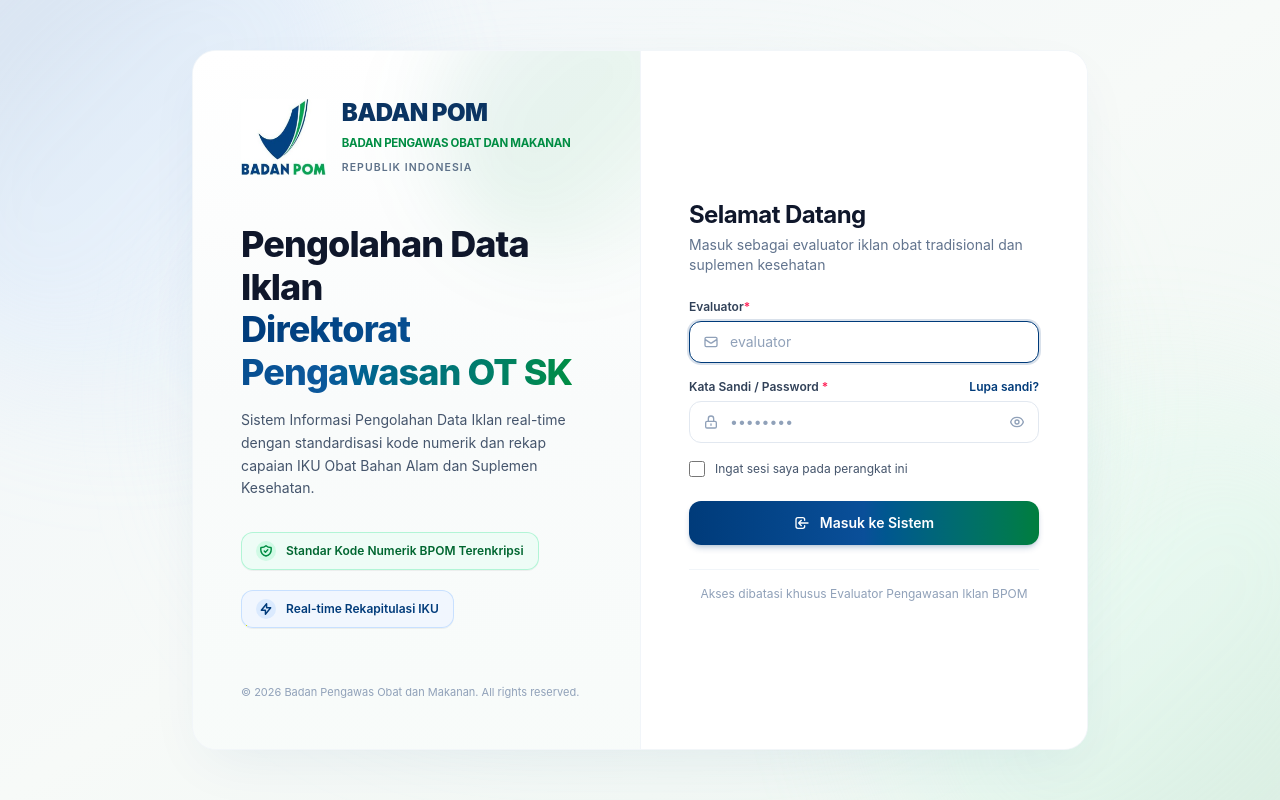
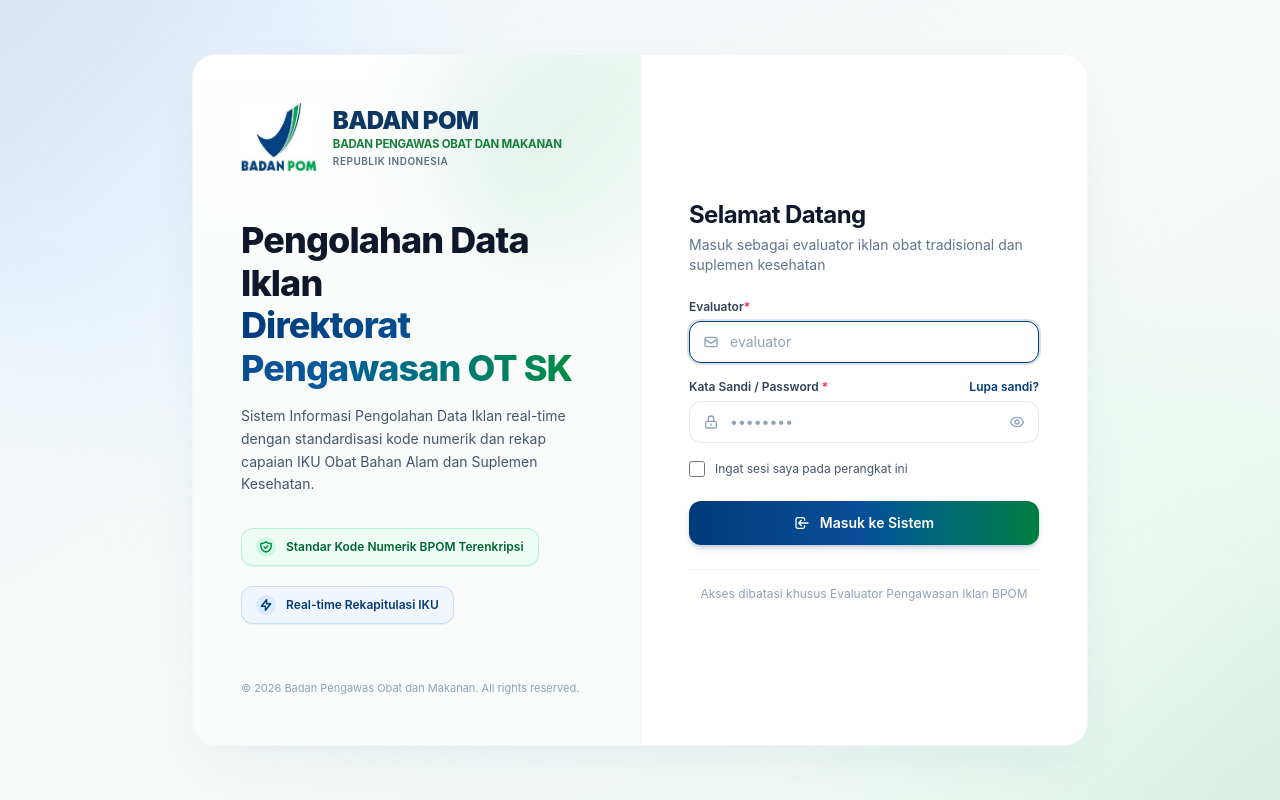
Before and after one commit to trimitanf/Aplikasi-Pengolahan-Data-, a Laravel app: page /login in a window 1280 px wide. Run offline with Laravel 12, Linux system fonts and the light colour scheme; style sheets or scripts are compiled from the project's sources; some web fonts are replaced.

Commit message:
style(auth): tighten vertical spacing between institution text lines

```diff
--- a/resources/views/auth/login.blade.php
+++ b/resources/views/auth/login.blade.php
@@ -40,24 +40,24 @@
                 <!-- Top Brand Logo (Frameless, Larger, Clear) & Institution Name -->
                 <div class="flex items-center gap-3.5 sm:gap-4">
                     @if (file_exists(public_path('assets/logo-bpom.jpg')))
-                        <img src="{{ asset('assets/logo-bpom.jpg') }}" alt="Logo BPOM" class="h-16 sm:h-[76px] w-auto object-contain shrink-0">
+                        <img src="{{ asset('assets/logo-bpom.jpg') }}" alt="Logo BPOM" class="h-16 sm:h-[68px] w-auto object-contain shrink-0">
                     @elseif (file_exists(public_path('assets/logo-bpom.jpeg')))
-                        <img src="{{ asset('assets/logo-bpom.jpeg') }}" alt="Logo BPOM" class="h-16 sm:h-[76px] w-auto object-contain shrink-0">
+                        <img src="{{ asset('assets/logo-bpom.jpeg') }}" alt="Logo BPOM" class="h-16 sm:h-[68px] w-auto object-contain shrink-0">
                     @elseif (file_exists(public_path('assets/BADAN_POM.png')))
-                        <img src="{{ asset('assets/BADAN_POM.png') }}" alt="Logo BPOM" class="h-16 sm:h-[76px] w-auto object-contain shrink-0">
+                        <img src="{{ asset('assets/BADAN_POM.png') }}" alt="Logo BPOM" class="h-16 sm:h-[68px] w-auto object-contain shrink-0">
                     @else
-                        <div class="h-16 sm:h-[76px] w-16 rounded-2xl bg-[#003B7A] text-white flex items-center justify-center font-bold text-lg tracking-wider shadow-sm">
+                        <div class="h-16 sm:h-[68px] w-16 rounded-2xl bg-[#003B7A] text-white flex items-center justify-center font-bold text-lg tracking-wider shadow-sm">
                             BPOM
                         </div>
                     @endif
-                    <div class="h-16 sm:h-[76px] flex flex-col justify-between py-0.5">
-                        <div class="text-xl sm:text-2xl font-black tracking-tight text-[#0B3462] leading-none">
+                    <div class="flex flex-col justify-center gap-1 sm:gap-1.5">
+                        <div class="text-xl sm:text-2xl font-black tracking-tight text-[#0F3764] leading-none">
                             BADAN POM
                         </div>
-                        <div class="text-[10px] sm:text-[11.5px] font-bold text-[#008D43] uppercase tracking-tight whitespace-nowrap leading-none">
+                        <div class="text-[10px] sm:text-[11.5px] font-bold text-[#168039] uppercase tracking-tight whitespace-nowrap leading-none">
                             BADAN PENGAWAS OBAT DAN MAKANAN
                         </div>
-                        <div class="text-[9px] sm:text-[10.5px] font-semibold text-[#5D7189] uppercase tracking-widest whitespace-nowrap leading-none">
+                        <div class="text-[9px] sm:text-[10px] font-semibold text-[#5A6E85] uppercase tracking-wider whitespace-nowrap leading-none">
                             REPUBLIK INDONESIA
                         </div>
                     </div>
```
